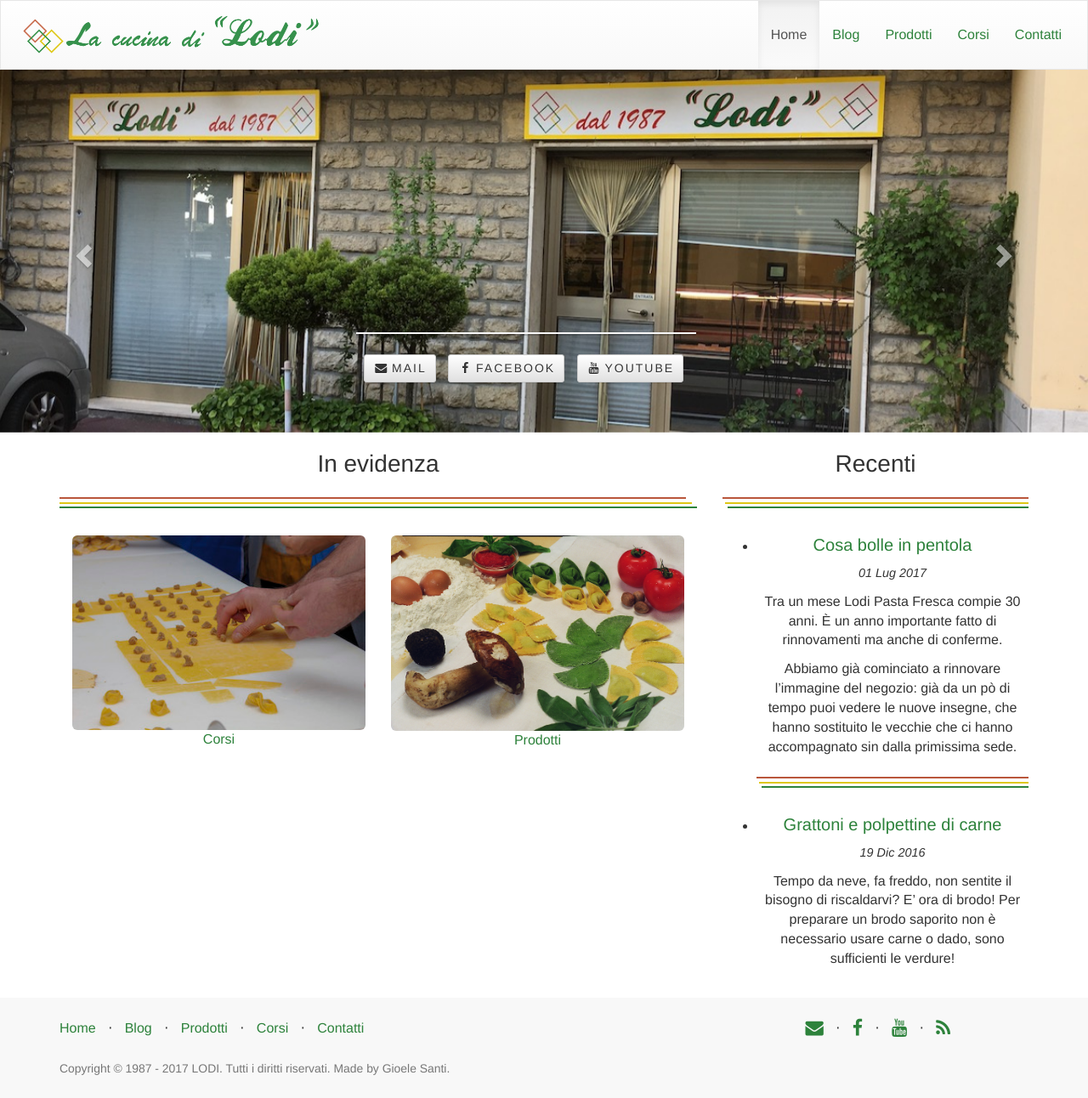
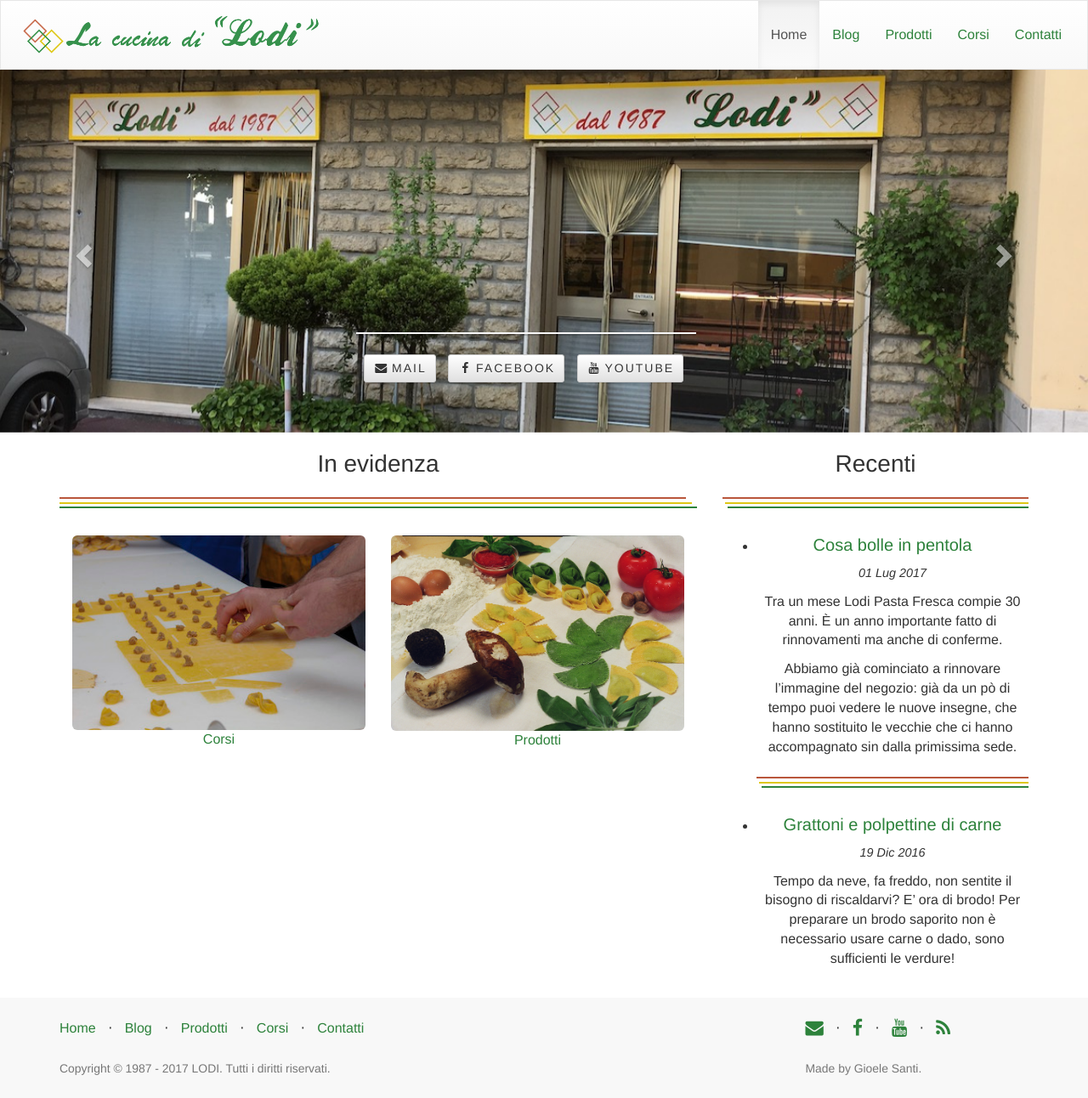
Before and after one commit to gioele-santi/cucina-di-lodi.github.io, a Jekyll site: the page built from index.md, in a window 1280 px wide. Shown: the whole page at 85% size. Built offline with Jekyll 4.4.1, drawn with Linux system fonts in a browser that asks for light colours; nearby versions of some CDN libraries.

Commit message:
Update footer.html
Moved author to different column

```diff
--- a/_includes/footer.html
+++ b/_includes/footer.html
@@ -69,7 +69,10 @@
 
         <div class="row">
             <div class="col-md-9">
-                <p class="copyright text-muted small">{{ site.copyright }} Made by Gioele Santi.</p>
+                <p class="copyright text-muted small">{{ site.copyright }}</p>
+            </div>
+            <div class="col-md-3">
+                <p class="copyright text-muted small">Made by Gioele Santi.</p>
             </div>
         </div>
 
```
